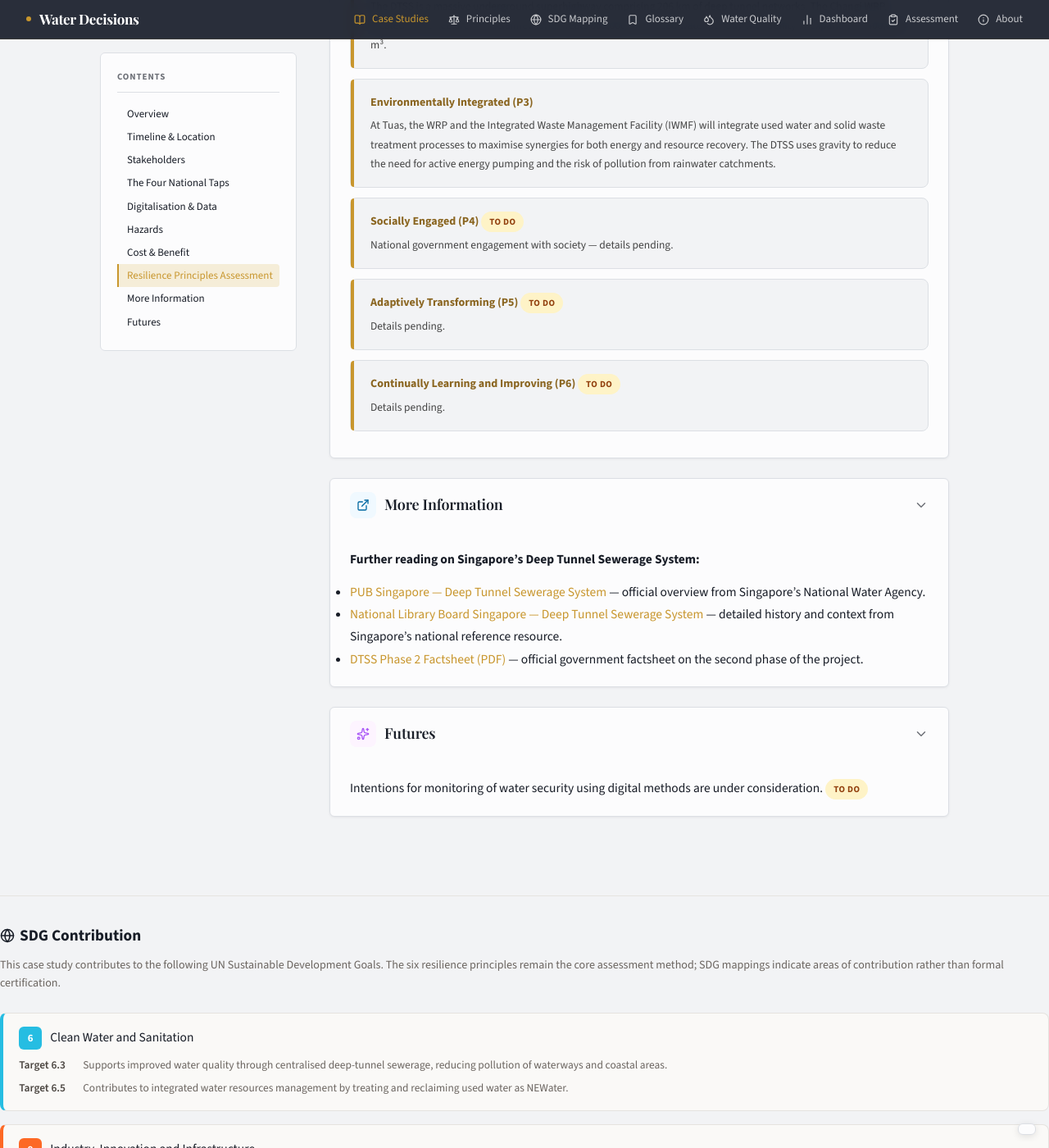
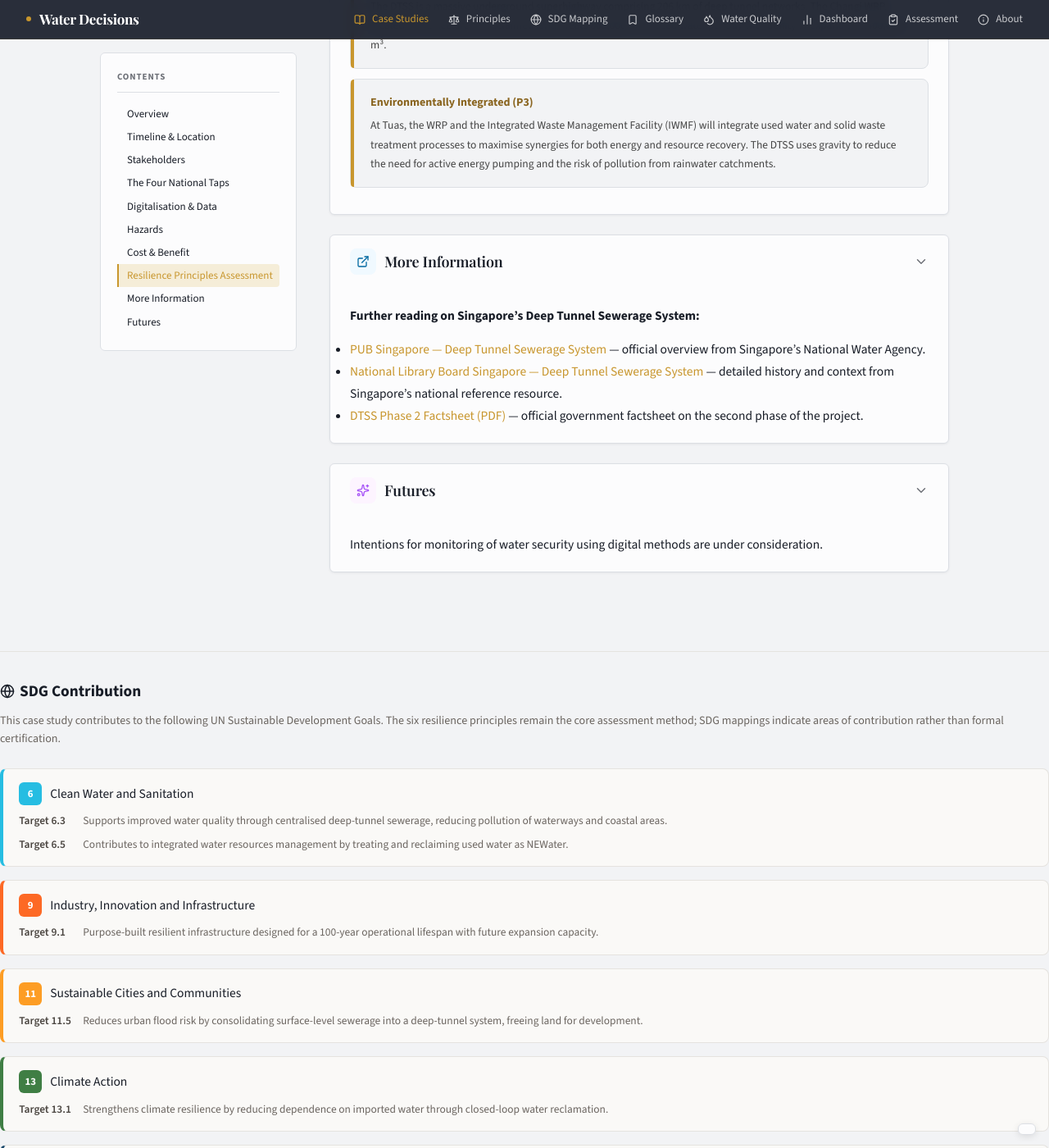
Before and after one commit to visioninglab/waterdecisions, a Jekyll site: the page built from _case_studies/singapore-dtss.md, in a window 1280 px wide and 1400 px high, scrolled down 4532 px. Shown: the whole window at 82% size. Built offline with Jekyll 4.4.1, drawn with Linux system fonts in a browser that asks for light colours.

Commit message:
Remove incomplete todo principle assessments and todo tag

```diff
--- a/_case_studies/singapore-dtss.md
+++ b/_case_studies/singapore-dtss.md
@@ -162,16 +162,6 @@ sections:
       - principle: "Environmentally Integrated (P3)"
         status: done
         content: "At Tuas, the WRP and the Integrated Waste Management Facility (IWMF) will integrate used water and solid waste treatment processes to maximise synergies for both energy and resource recovery. The DTSS uses gravity to reduce the need for active energy pumping and the risk of pollution from rainwater catchments."
-      - principle: "Socially Engaged (P4)"
-        status: todo
-        content: "National government engagement with society &mdash; details pending."
-      - principle: "Adaptively Transforming (P5)"
-        status: todo
-        content: "Details pending."
-      - principle: "Continually Learning and Improving (P6)"
-        status: todo
-        content: "Details pending."
-
   - id: more-info
     content: |
       **Further reading on Singapore&rsquo;s Deep Tunnel Sewerage System:**
@@ -182,7 +172,7 @@ sections:
 
   - id: futures
     content: |
-      Intentions for monitoring of water security using digital methods are under consideration. <span class="status-tag todo">To Do</span>
+      Intentions for monitoring of water security using digital methods are under consideration.
 
 # Related studies
 related_studies:
```
